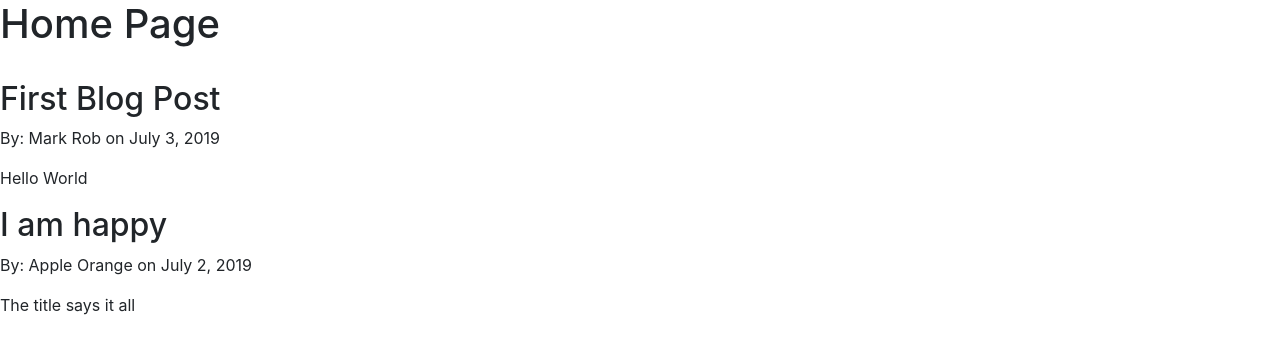
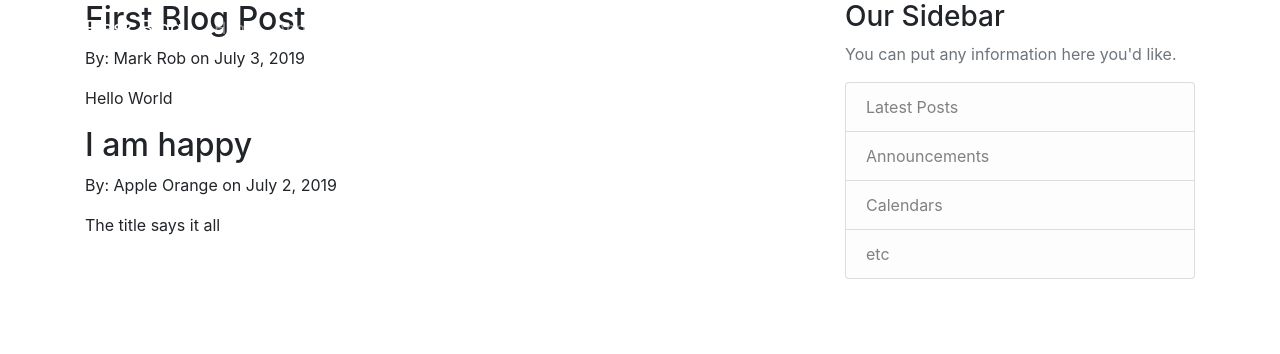
Before and after one commit to RobostGhost/Flask_Blog, a Flask app: page / in a window 1280 px wide. Shown: the top 354 px of the page. Run offline with Flask 2, Linux system fonts and the light colour scheme; some libraries are stand-ins or nearby versions.

Commit message:
added bootstrap navbar and styling, but still need css

```diff
--- a/templates/home.html
+++ b/templates/home.html
@@ -2,9 +2,6 @@
 {% extends "layout.html" %}
 
 {% block content %}
-    <h1>Home Page</h1>
-    <br/>
-
     <!-- Using Jinja2 -->
     {% for post in posts %}
         <h2>{{post.title}}</h2>
--- a/templates/layout.html
+++ b/templates/layout.html
@@ -19,7 +19,49 @@
         {% endif %}
     </head>
     <body>
-        <div class="content">{% block content %}{% endblock %}</div>
+        <!-- Nav Bar -->
+        <header class="site-header">
+        <nav class="navbar navbar-expand-md navbar-dark bg-steel fixed-top">
+            <div class="container">
+            <a class="navbar-brand mr-4" href="/">Flask Blog</a>
+            <button class="navbar-toggler" type="button" data-toggle="collapse" data-target="#navbarToggle" aria-controls="navbarToggle" aria-expanded="false" aria-label="Toggle navigation">
+                <span class="navbar-toggler-icon"></span>
+            </button>
+            <div class="collapse navbar-collapse" id="navbarToggle">
+                <div class="navbar-nav mr-auto">
+                <a class="nav-item nav-link" href="/">Home</a>
+                <a class="nav-item nav-link" href="/about">About</a>
+                </div>
+                <!-- Navbar Right Side -->
+                <div class="navbar-nav">
+                <a class="nav-item nav-link" href="/login">Login</a>
+                <a class="nav-item nav-link" href="/register">Register</a>
+                </div>
+            </div>
+            </div>
+        </nav>
+        </header>
+
+        <!-- Page Content -->
+        <main role="main" class="container">
+        <div class="row">
+            <div class="col-md-8">
+            {% block content %}{% endblock %}
+            </div>
+            <div class="col-md-4">
+            <div class="content-section">
+                <h3>Our Sidebar</h3>
+                <p class='text-muted'>You can put any information here you'd like.
+                <ul class="list-group">
+                    <li class="list-group-item list-group-item-light">Latest Posts</li>
+                    <li class="list-group-item list-group-item-light">Announcements</li>
+                    <li class="list-group-item list-group-item-light">Calendars</li>
+                    <li class="list-group-item list-group-item-light">etc</li>
+                </ul>
+                </p>
+            </div>
+            </div>
+        </div>
 
         <!-- Bootstrap stuff -->
         <!-- Optional JavaScript -->
```
